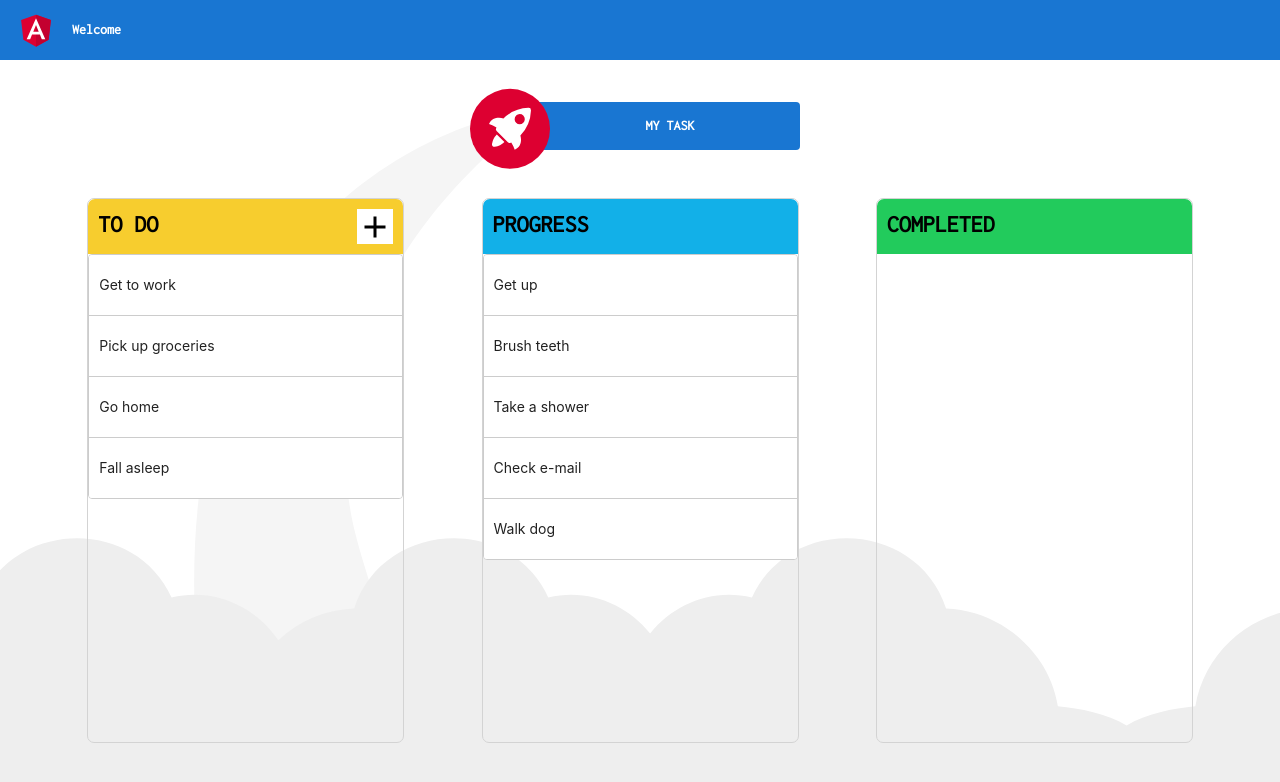
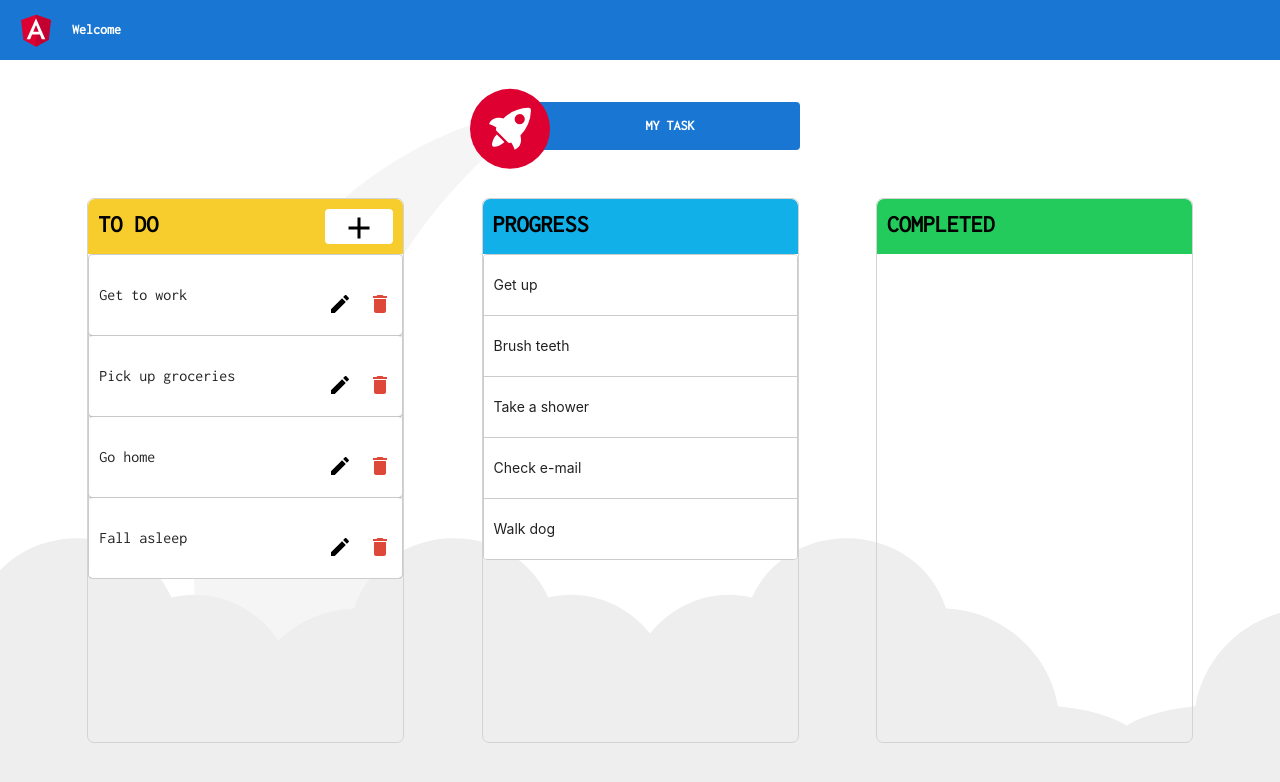
Before and after one commit to vinaypathak07/task-app, an Angular app: page / in a window 1280 px wide. Shown: the top 782 px of the page. Built offline with nearby package versions, Linux system fonts and the light colour scheme.

Commit message:
Added Edit And Delete Icon Functionality

```diff
--- /dev/null
+++ b/src/app/my-task/confirm-dialog.component.html
@@ -0,0 +1,6 @@
+<h1 mat-dialog-title>Are you sure ?</h1>
+<div mat-dialog-content>This dialog showcases the title, close, content and actions elements.</div>
+<div mat-dialog-actions>
+  <button mat-button mat-dialog-close>Close</button>
+  <button mat-button mat-dialog-close>Delete</button>
+</div>
--- /dev/null
+++ b/src/app/my-task/create-task-dialog/create-task-dialog.component.html
@@ -0,0 +1,64 @@
+<h2 mat-dialog-title>Create Task</h2>
+<mat-dialog-content class="mat-typography">
+  <h3>Develop across all platforms</h3>
+  <p>Learn one way to build applications with Angular and reuse your code and abilities to build
+    apps for any deployment target. For web, mobile web, native mobile and native desktop.</p>
+
+  <h3>Speed &amp; Performance</h3>
+  <p>Achieve the maximum speed possible on the Web Platform today, and take it further, via Web
+    Workers and server-side rendering. Angular puts you in control over scalability. Meet huge
+    data requirements by building data models on RxJS, Immutable.js or another push-model.</p>
+
+  <h3>Incredible tooling</h3>
+  <p>Build features quickly with simple, declarative templates. Extend the template language with
+    your own components and use a wide array of existing components. Get immediate Angular-specific
+    help and feedback with nearly every IDE and editor. All this comes together so you can focus
+    on building amazing apps rather than trying to make the code work.</p>
+
+  <h3>Loved by millions</h3>
+  <p>From prototype through global deployment, Angular delivers the productivity and scalable
+    infrastructure that supports Google's largest applications.</p>
+
+  <h3>What is Angular?</h3>
+
+  <p>Angular is a platform that makes it easy to build applications with the web. Angular
+    combines declarative templates, dependency injection, end to end tooling, and integrated
+    best practices to solve development challenges. Angular empowers developers to build
+    applications that live on the web, mobile, or the desktop</p>
+
+  <h3>Architecture overview</h3>
+
+  <p>Angular is a platform and framework for building client applications in HTML and TypeScript.
+  Angular is itself written in TypeScript. It implements core and optional functionality as a
+  set of TypeScript libraries that you import into your apps.</p>
+
+  <p>The basic building blocks of an Angular application are NgModules, which provide a compilation
+  context for components. NgModules collect related code into functional sets; an Angular app is
+  defined by a set of NgModules. An app always has at least a root module that enables
+  bootstrapping, and typically has many more feature modules.</p>
+
+  <p>Components define views, which are sets of screen elements that Angular can choose among and
+  modify according to your program logic and data. Every app has at least a root component.</p>
+
+  <p>Components use services, which provide specific functionality not directly related to views.
+  Service providers can be injected into components as dependencies, making your code modular,
+  reusable, and efficient.</p>
+
+  <p>Both components and services are simply classes, with decorators that mark their type and
+  provide metadata that tells Angular how to use them.</p>
+
+  <p>The metadata for a component class associates it with a template that defines a view. A
+  template combines ordinary HTML with Angular directives and binding markup that allow Angular
+  to modify the HTML before rendering it for display.</p>
+
+  <p>The metadata for a service class provides the information Angular needs to make it available
+  to components through Dependency Injection (DI).</p>
+
+  <p>An app's components typically define many views, arranged hierarchically. Angular provides
+  the Router service to help you define navigation paths among views. The router provides
+  sophisticated in-browser navigational capabilities.</p>
+</mat-dialog-content>
+<mat-dialog-actions align="end">
+  <button mat-button mat-dialog-close>Cancel</button>
+  <button mat-button [mat-dialog-close]="true" cdkFocusInitial>Install</button>
+</mat-dialog-actions>
--- /dev/null
+++ b/src/app/my-task/create-task-dialog/create-task-dialog.component.ts
@@ -0,0 +1,15 @@
+import { Component, OnInit } from '@angular/core';
+
+@Component({
+  selector: 'app-create-task-dialog',
+  templateUrl: './create-task-dialog.component.html',
+  styleUrls: ['./create-task-dialog.component.css']
+})
+export class CreateTaskDialogComponent implements OnInit {
+
+  constructor() { }
+
+  ngOnInit(): void {
+  }
+
+}
--- a/src/app/my-task/my-task.component.css
+++ b/src/app/my-task/my-task.component.css
@@ -13,10 +13,18 @@ span {
    color: black;
    margin-top: 5px;
 }
-a {
+button {
     background: white;
 }
+.mat-card {
+    padding:10px;
+}
 
+.mat-card-title {
+    font-family: Inconsolata, monospace;
+    font-size:16px;
+    margin:0;
+}
 .card {
     display: flex;
     flex-direction: column;
@@ -63,7 +71,9 @@ a {
     background: white;
     border-radius: 4px;
     overflow: hidden;
-    display: block;
+    display: flex;
+    flex-direction: column;
+    justify-content: space-evenly;
   }
 
   .example-box {
--- a/src/app/my-task/my-task.component.html
+++ b/src/app/my-task/my-task.component.html
@@ -2,7 +2,7 @@
   <div class="card to-do">
     <div class="card-title">
       <span>TO DO</span>
-      <a href="#">
+      <button mat-button (click)="openDialog()">
         <svg
           xmlns="http://www.w3.org/2000/svg"
           height="36px"
@@ -13,17 +13,54 @@
           <path d="M0 0h24v24H0z" fill="none" />
           <path d="M19 13h-6v6h-2v-6H5v-2h6V5h2v6h6v2z" />
         </svg>
-      </a>
+      </button>
     </div>
     <div class="task-container">
       <div
+        class="tasks"
         cdkDropList
         #todoList="cdkDropList"
         [cdkDropListData]="todo"
         class="example-list"
         (cdkDropListDropped)="drop($event)"
-      [cdkDropListConnectedTo]="[doneList]">
-      <div class="example-box" *ngFor="let item of todo" cdkDrag>{{item}}</div>
+        [cdkDropListConnectedTo]="[doneList]"
+      >
+        <mat-card class="example-box" *ngFor="let item of todo" cdkDrag>
+          <mat-card-title>
+            {{ item }}
+          </mat-card-title>
+          <mat-card-actions>
+            <button mat-icon-button (click)="openDialog()">
+              <svg
+                xmlns="http://www.w3.org/2000/svg"
+                height="24px"
+                viewBox="0 0 24 24"
+                width="24px"
+                fill="#000000"
+              >
+                <path d="M0 0h24v24H0z" fill="none" />
+                <path
+                  d="M3 17.25V21h3.75L17.81 9.94l-3.75-3.75L3 17.25zM20.71 7.04c.39-.39.39-1.02 0-1.41l-2.34-2.34c-.39-.39-1.02-.39-1.41 0l-1.83 1.83 3.75 3.75 1.83-1.83z"
+                />
+              </svg>
+            </button>
+            <button mat-icon-button (click)="openConfirmDialog()">
+              <svg
+                xmlns="http://www.w3.org/2000/svg"
+                height="24px"
+                viewBox="0 0 24 24"
+                width="24px"
+                fill="#000000"
+              >
+                <path d="M0 0h24v24H0z" fill="none" />
+                <path
+                  d="M6 19c0 1.1.9 2 2 2h8c1.1 0 2-.9 2-2V7H6v12zM19 4h-3.5l-1-1h-5l-1 1H5v2h14V4z"
+                  fill="#DE4839"
+                />
+              </svg>
+            </button>
+          </mat-card-actions>
+        </mat-card>
       </div>
     </div>
   </div>
@@ -38,8 +75,11 @@
         [cdkDropListData]="done"
         class="example-list"
         (cdkDropListDropped)="drop($event)"
-      [cdkDropListConnectedTo]="[todoList]">
-      <div class="example-box" *ngFor="let item of done" cdkDrag>{{item}}</div>
+        [cdkDropListConnectedTo]="[todoList]"
+      >
+        <div class="example-box" *ngFor="let item of done" cdkDrag>
+          {{ item }}
+        </div>
       </div>
     </div>
   </div>
--- a/src/app/my-task/my-task.component.ts
+++ b/src/app/my-task/my-task.component.ts
@@ -1,5 +1,7 @@
 import { Component, OnInit } from '@angular/core';
 import {CdkDragDrop, moveItemInArray, transferArrayItem} from '@angular/cdk/drag-drop';
+import {MatDialog} from '@angular/material/dialog';
+import { CreateTaskDialogComponent } from './create-task-dialog/create-task-dialog.component';
 
 @Component({
   selector: 'app-my-task',
@@ -8,7 +10,7 @@ import {CdkDragDrop, moveItemInArray, transferArrayItem} from '@angular/cdk/drag
 })
 export class MyTaskComponent implements OnInit {
 
-  constructor() { }
+  constructor(public dialog: MatDialog) { }
 
   ngOnInit(): void {
   }
@@ -38,4 +40,27 @@ export class MyTaskComponent implements OnInit {
                         event.currentIndex);
     }
   }
+
+  openDialog() {
+    const dialogRef = this.dialog.open(CreateTaskDialogComponent);
+
+    dialogRef.afterClosed().subscribe(result => {
+      console.log(`Dialog result: ${result}`);
+    });
+  }
+
+  openConfirmDialog() {
+    const dialogRef = this.dialog.open(ConfirmDialogComponent);
+
+    dialogRef.afterClosed().subscribe(result => {
+      console.log(`Dialog result: ${result}`);
+    });
+  }
 }
+
+@Component({
+  selector: 'confirm-dialog',
+  templateUrl: './confirm-dialog.component.html',
+})
+
+export class ConfirmDialogComponent {}
```
Also changed, not shown: src/app/app.module.ts (+12 -3 lines), src/app/my-task/create-task-dialog/create-task-dialog.component.css (added). Lines whose indentation alone changed are shown as unchanged.
